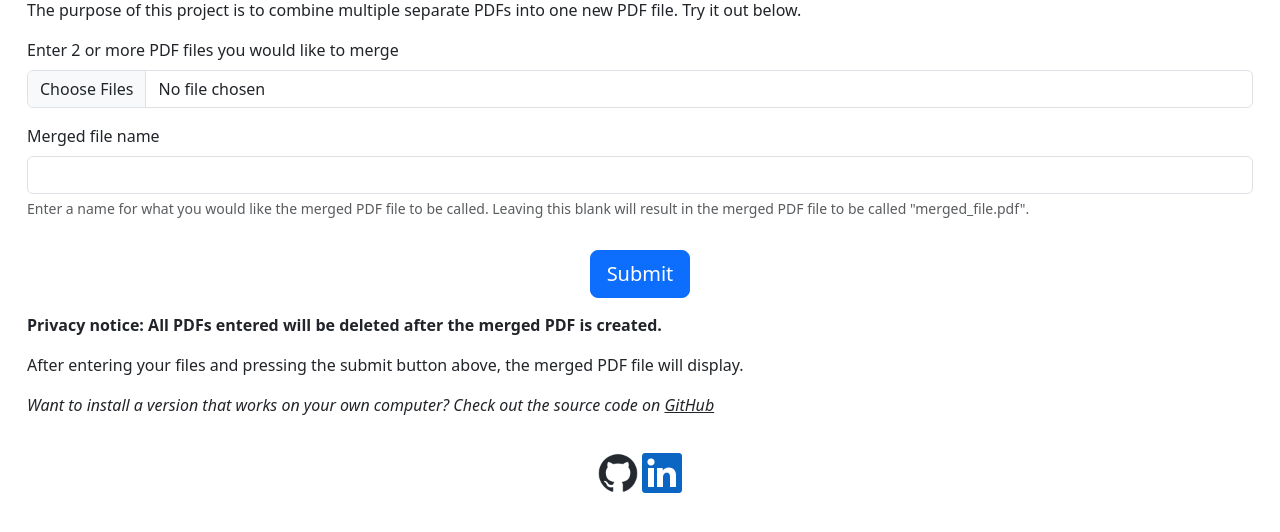
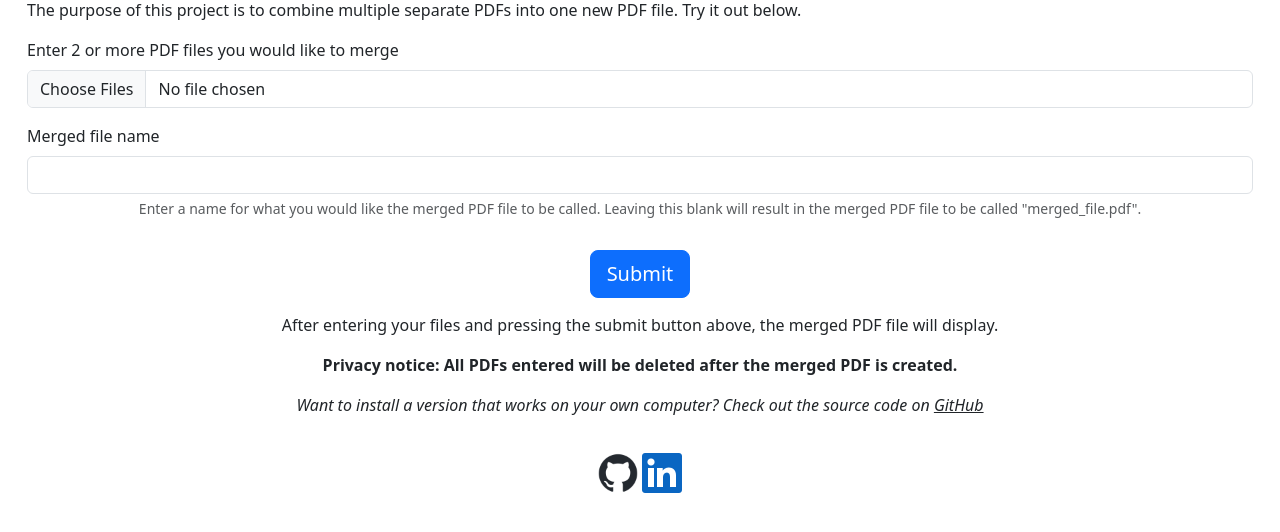
Before and after one commit to nlutala/nlutala-portfolio, a Django app: template website/templates/website/pdf_merger.html in a window 1280 px wide. Shown: the part 169-701 px from the top of the page. Run offline with Django 5.2, Linux system fonts and the light colour scheme; the template is opened without the code that fills it, so the values that code supplies are empty.

Commit message:
Align text to center on the page to follow the design of the web pages

```diff
--- a/website/templates/website/pdf_merger.html
+++ b/website/templates/website/pdf_merger.html
@@ -1,18 +1,22 @@
 {% load static %}
 <!DOCTYPE html>
 <html lang="en">
+
 <head>
   <meta charset="utf-8" />
   <meta name="viewport" content="width=device-width, initial-scale=1" />
   <title>nlutala | Projects - PDF Merger</title>
-    <link href="https://cdn.jsdelivr.net/npm/bootstrap@5.3.3/dist/css/bootstrap.min.css" rel="stylesheet" integrity="sha384-QWTKZyjpPEjISv5WaRU9OFeRpok6YctnYmDr5pNlyT2bRjXh0JMhjY6hW+ALEwIH" crossorigin="anonymous" />
+  <link href="https://cdn.jsdelivr.net/npm/bootstrap@5.3.3/dist/css/bootstrap.min.css" rel="stylesheet"
+    integrity="sha384-QWTKZyjpPEjISv5WaRU9OFeRpok6YctnYmDr5pNlyT2bRjXh0JMhjY6hW+ALEwIH" crossorigin="anonymous" />
 </head>
 
 <body style="padding: 15px 15px;">
   <nav class="navbar" style="border-radius: 1%;">
     <div class="container-fluid">
       <a class="navbar-brand" href="/" style="color: #212529;">Nathan Lutala</a>
-        <button class="navbar-toggler" type="button" data-bs-toggle="collapse" data-bs-target="#navbarSupportedContent" aria-controls="navbarSupportedContent" aria-expanded="false" aria-label="Toggle navigation"><span class="navbar-toggler-icon"></span></button>
+      <button class="navbar-toggler" type="button" data-bs-toggle="collapse" data-bs-target="#navbarSupportedContent"
+        aria-controls="navbarSupportedContent" aria-expanded="false" aria-label="Toggle navigation"><span
+          class="navbar-toggler-icon"></span></button>
       <div class="collapse navbar-collapse" id="navbarSupportedContent">
         <ul class="navbar-nav me-auto mb-2 mb-lg-0">
           <li class="nav-item">
@@ -47,35 +51,42 @@
       {% csrf_token %}
       <div class="mb-3">
         <label for="formFileMultiple" class="form-label">Enter 2 or more PDF files you would like to merge</label>
-          <input class="form-control" type="file" accept=".pdf" id="formFileMultiple" name="formFileMultiple" required multiple/>
+        <input class="form-control" type="file" accept=".pdf" id="formFileMultiple" name="formFileMultiple" required
+          multiple />
       </div>
       <div class="mb-3">
         <label for="mergedFileName" class="form-label">Merged file name</label>
-          <input id="mergedFileName" type="text" name="mergedFileName" class="form-control" aria-label="default input example" aria-describedby="mergedFileNameHelpBlock" />
-          <div id="mergedFileNameHelpBlock" class="form-text">Enter a name for what you would like the merged PDF file to be called. Leaving this blank will result in the merged PDF file to be called "merged_file.pdf".</div>
+        <input id="mergedFileName" type="text" name="mergedFileName" class="form-control"
+          aria-label="default input example" aria-describedby="mergedFileNameHelpBlock" />
+        <div id="mergedFileNameHelpBlock" class="form-text" style="text-align: center;">Enter a name for what you would
+          like the merged PDF file to be called. Leaving this blank will result in the merged PDF file to be called
+          "merged_file.pdf".</div>
       </div>
       <div style="padding: 15px; text-align: center;">
         <!-- Just to add some padding between the file input and button submission -->
         <input type="submit" value="Submit" class="btn btn-primary btn-lg" />
       </div>
-        <p><b>Privacy notice: All PDFs entered will be deleted after the merged PDF is created.</b></p>
     </form>
   </div>
-    <div class="container-fluid">
+  <div class="container-fluid" style="text-align: center;">
     <p>After entering your files and pressing the submit button above, the merged PDF file will display.</p>
+    <p><b>Privacy notice: All PDFs entered will be deleted after the merged PDF is created.</b></p>
     <p>
-        <i>Want to install a version that works on your own computer? Check out the source code on <a href="https://github.com/nlutala/pdf-merger" target="_blank" style="color: #212529;">GitHub</a></i>
+      <i>Want to install a version that works on your own computer? Check out the source code on <a
+          href="https://github.com/nlutala/pdf-merger" target="_blank" style="color: #212529;">GitHub</a></i>
     </p>
   </div>
   <div class="container text-center" style="padding-top: 20px;">
     <a href="https://github.com/nlutala" target="_blank" style="text-decoration: none; color: #212529;">
       <img class="img-fluid" src="{% static '/github-mark.png' %}" alt="GitHub logo" style="height: 40px; width: 40px;">
     </a>
-      <a href="https://www.linkedin.com/in/nathanlutala/" target="_blank"
-        style="text-decoration: none; color: #212529;">
+    <a href="https://www.linkedin.com/in/nathanlutala/" target="_blank" style="text-decoration: none; color: #212529;">
       <img class="img-fluid" src="{% static '/In-Blue-40.png' %}" alt="LinkedIn logo">
     </a>
   </div>
-    <script src="https://cdn.jsdelivr.net/npm/bootstrap@5.3.3/dist/js/bootstrap.bundle.min.js" integrity="sha384-YvpcrYf0tY3lHB60NNkmXc5s9fDVZLESaAA55NDzOxhy9GkcIdslK1eN7N6jIeHz" crossorigin="anonymous"></script>
+  <script src="https://cdn.jsdelivr.net/npm/bootstrap@5.3.3/dist/js/bootstrap.bundle.min.js"
+    integrity="sha384-YvpcrYf0tY3lHB60NNkmXc5s9fDVZLESaAA55NDzOxhy9GkcIdslK1eN7N6jIeHz"
+    crossorigin="anonymous"></script>
 </body>
+
 </html>
```
Lines whose indentation alone changed are shown as unchanged.
